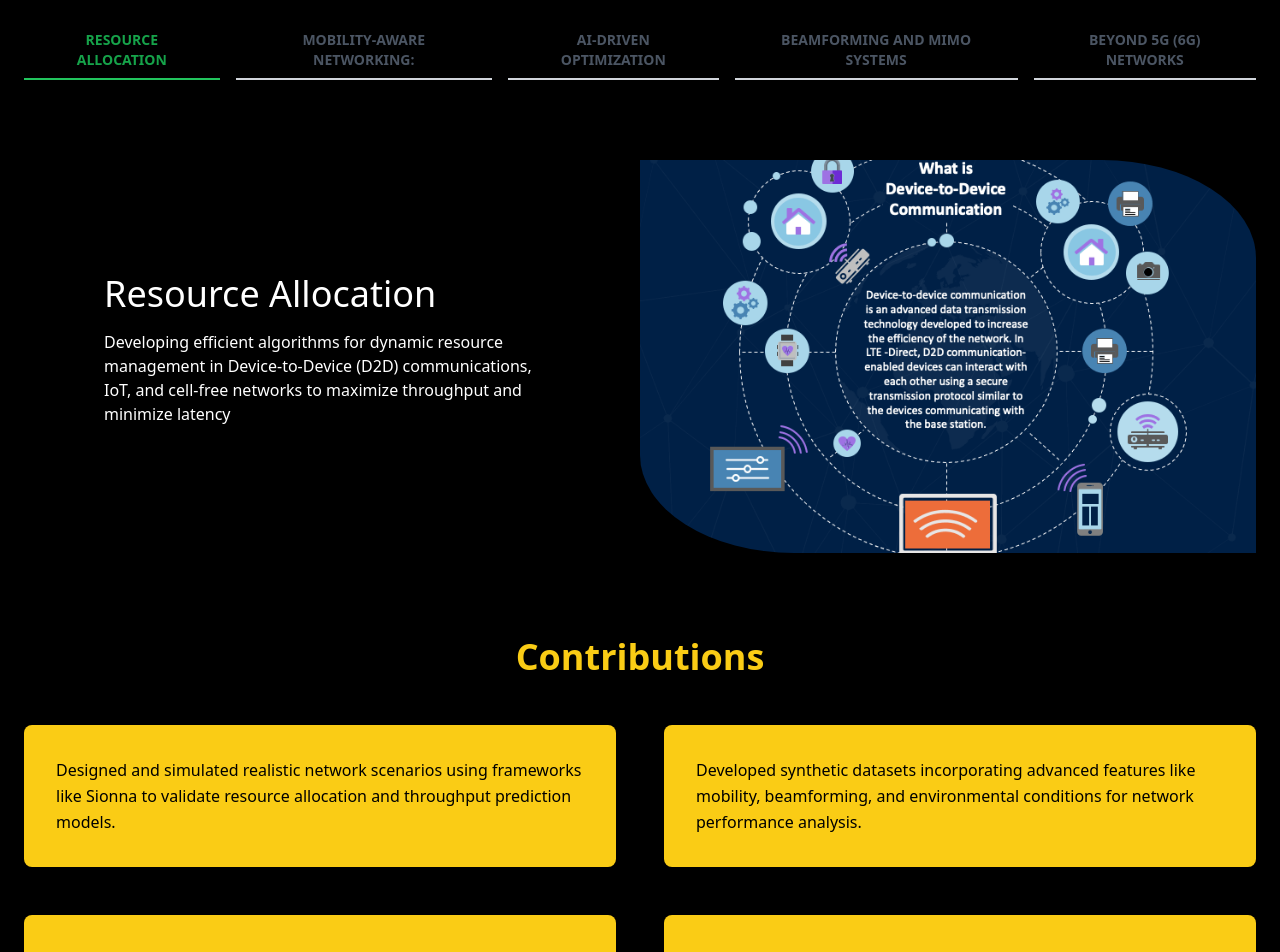
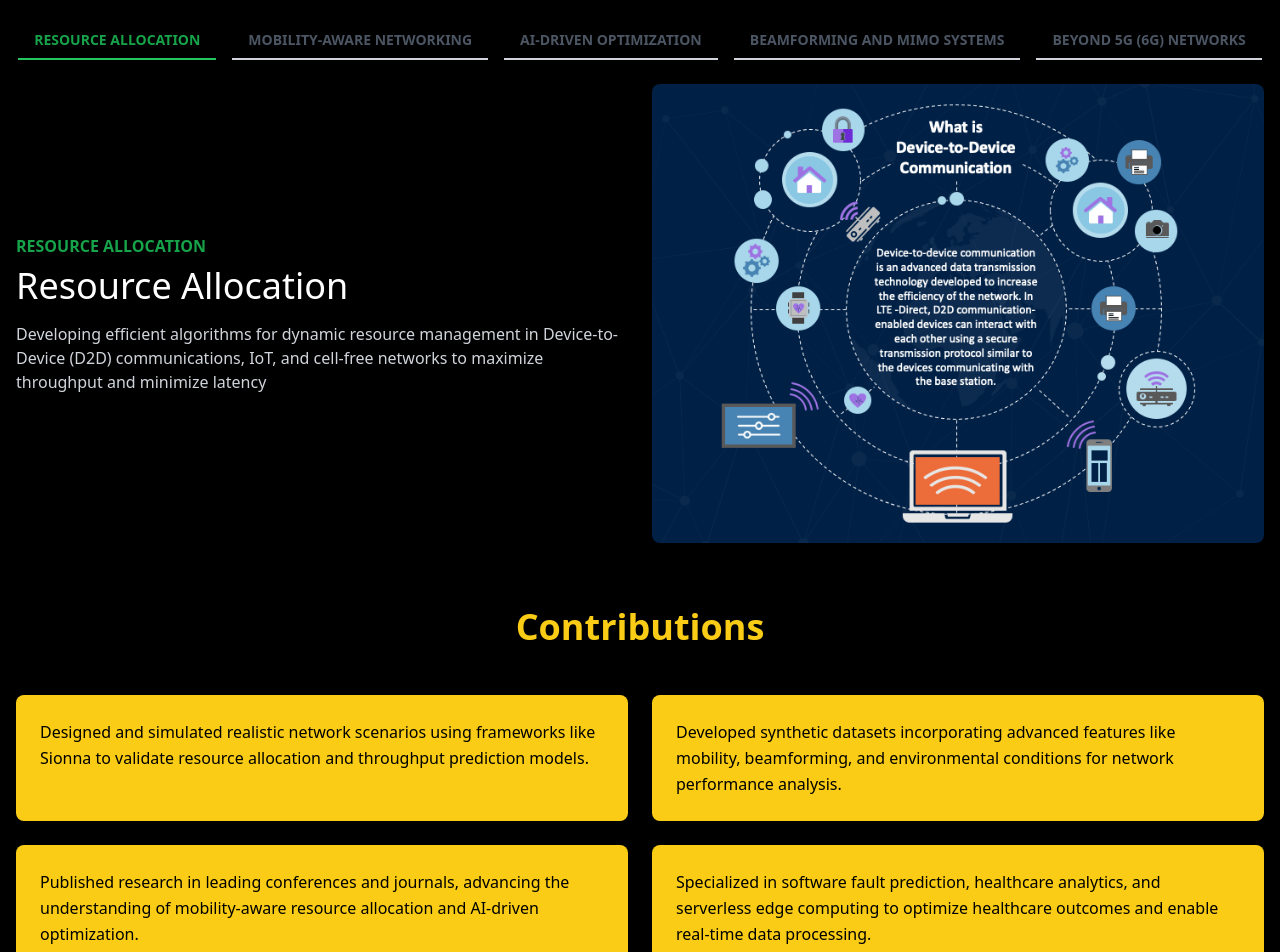
Before and after one commit to Amna1993/iqra, a React (Create React App) app: page / in a window 1280 px wide. Shown: the part 1280-2232 px from the top of the page. Built offline with nearby package versions, Linux system fonts and the light colour scheme.

Commit message:
Research Design

```diff
--- a/src/components/Research.jsx
+++ b/src/components/Research.jsx
@@ -18,7 +18,7 @@ const Research = () => {
     },
     {
       id: "contribution2",
-      title: "Mobility-Aware Networking: ",
+      title: "Mobility-Aware Networking",
       description:
         "Investigating the impact of user mobility on resource allocation, network slicing, and signal optimization to enhance service quality in highly dynamic environments.",
       image: mobility,
@@ -27,14 +27,14 @@ const Research = () => {
       id: "contribution3",
       title: "AI-Driven Optimization",
       description:
-        "Leveraging artificial intelligence, including deep learning and reinforcement learning, to address complex challenges like interference management, energy eFiciency, and predictive analytics in network optimization.",
+        "Leveraging artificial intelligence, including deep learning and reinforcement learning, to address complex challenges like interference management, energy efficiency, and predictive analytics in network optimization.",
       image: ai,
     },
     {
       id: "contribution4",
       title: "Beamforming and MIMO Systems",
       description:
-        "Exploring advanced techniques like massive MIMO and intelligent beamforming to improve signal quality, spectral eFiciency, and coverage in dense urban environments.",
+        "Exploring advanced techniques like massive MIMO and intelligent beamforming to improve signal quality, spectral efficiency, and coverage in dense urban environments.",
       image: beam,
     },
     {
@@ -48,7 +48,8 @@ const Research = () => {
 
   return (
     <section id="research" className="py-20 bg-black text-white">
-      <div className="container mx-auto px-6">
+      <div className="container mx-auto px-4">
+        {/* Research Header */}
         <h1 className="text-5xl font-extrabold text-yellow-400 text-center mb-6">
           Research
         </h1>
@@ -64,13 +65,13 @@ const Research = () => {
           to immersive virtual reality and precision healthcare.
         </p>
 
-        {/* Contributions Section */}
+        {/* Research Areas */}
         <div className="mt-16">
           <h2 className="text-4xl font-extrabold text-yellow-400 text-center mb-12">
             Research Areas
           </h2>
           {/* Tab Navigation */}
-          <div className="flex justify-center space-x-4 mb-10">
+          <div className="flex flex-wrap justify-center space-x-4 mb-6">
             {contributions.map((contribution) => (
               <button
                 key={contribution.id}
@@ -93,36 +94,27 @@ const Research = () => {
                 tab === contribution.id && (
                   <div
                     key={contribution.id}
-                    className="items-center flex-wrap relative flex"
+                    className="flex flex-col md:flex-row items-center gap-6"
                   >
-                    <div
-                      className="transform -translate-x-10 rounded-br-[20%] rounded-tl-[20%] absolute top-0 left-0 w-[45%] h-[37%] md:w-[60%] md:h-[50%] bg-green-100 opacity-30 -z-10"
-                      aria-hidden="true"
-                    ></div>
-
                     {/* Text Section */}
                     <div className="w-full md:w-1/2">
-                      <div className="md:mr-10 lg:mx-20">
                       <p className="mb-2 text-green-600 text-base uppercase font-bold">
-                          {contribution.subtitle}
+                        {contribution.title}
                       </p>
                       <h2 className="text-2xl lg:text-4xl">
                         {contribution.title}
                       </h2>
-                        <p className="mt-4">{contribution.description}</p>
-                      </div>
+                      <p className="mt-4 text-gray-300">{contribution.description}</p>
                     </div>
 
                     {/* Image Section */}
-                    <div className="w-full md:w-1/2 md:mt-10 md:mb-5">
-                      <div className="rounded-tr-[20%] md:rounded-tr-[25%] rounded-bl-[20%] md:rounded-bl-[25%] overflow-hidden pb-[63.7%] relative">
-                        <div className="absolute top-0 left-0 w-full h-full">
+                    <div className="w-full md:w-1/2">
+                      <div className="rounded-lg overflow-hidden shadow-lg">
                         <img
                           src={contribution.image}
                           alt={contribution.title}
-                            className="w-full h-full object-center object-cover"
+                          className="w-full h-auto object-cover"
                         />
-                        </div>
                       </div>
                     </div>
                   </div>
@@ -130,50 +122,29 @@ const Research = () => {
             )}
           </div>
         </div>
+
         {/* Contributions Section */}
         <div className="mt-16">
           <h2 className="text-4xl font-extrabold text-yellow-400 text-center mb-12">
             Contributions
           </h2>
-  <div className="grid grid-cols-1 md:grid-cols-2 gap-12">
-    {/* Contribution 1 */}
-    <div className="flex flex-col bg-yellow-400 p-8 rounded-lg shadow-lg hover:shadow-yellow-400 transition-shadow duration-300">
-
-      <p className="text-black leading-relaxed">
-        Designed and simulated realistic network scenarios using frameworks like
-        Sionna to validate resource allocation and throughput prediction models.
-      </p>
+          <div className="grid grid-cols-1 sm:grid-cols-2 lg:grid-cols-2 gap-6">
+            {[
+              "Designed and simulated realistic network scenarios using frameworks like Sionna to validate resource allocation and throughput prediction models.",
+              "Developed synthetic datasets incorporating advanced features like mobility, beamforming, and environmental conditions for network performance analysis.",
+              "Published research in leading conferences and journals, advancing the understanding of mobility-aware resource allocation and AI-driven optimization.",
+              "Specialized in software fault prediction, healthcare analytics, and serverless edge computing to optimize healthcare outcomes and enable real-time data processing.",
+            ].map((content, idx) => (
+              <div
+                key={idx}
+                className="bg-yellow-400 p-6 rounded-lg shadow-md hover:shadow-lg transition-shadow duration-300"
+              >
+                <p className="text-black leading-relaxed">{content}</p>
+              </div>
+            ))}
+          </div>
         </div>
 
-    {/* Contribution 2 */}
-    <div className="flex flex-col bg-yellow-400 p-8 rounded-lg shadow-lg hover:shadow-yellow-400 transition-shadow duration-300">
-
-      <p className="text-black leading-relaxed">
-        Developed synthetic datasets incorporating advanced features like mobility,
-        beamforming, and environmental conditions for network performance analysis.
-      </p>
-    </div>
-
-    {/* Contribution 3 */}
-    <div className="flex flex-col bg-yellow-400 p-8 rounded-lg shadow-lg hover:shadow-yellow-400 transition-shadow duration-300">
-
-      <p className="text-black leading-relaxed">
-        Published research in leading conferences and journals, advancing the
-        understanding of mobility-aware resource allocation and AI-driven optimization.
-      </p>
-    </div>
-
-    {/* Contribution 4 */}
-    <div className="flex flex-col bg-yellow-400 p-8 rounded-lg shadow-lg hover:shadow-yellow-400 transition-shadow duration-300">
-
-      <p className="text-black leading-relaxed">
-        Specialized in software fault prediction, healthcare analytics, and serverless
-        edge computing to optimize healthcare outcomes and enable real-time data processing.
-      </p>
-    </div>
-
-  </div>
-</div>
         {/* Future Goals Section */}
         <div className="mt-16">
           <h2 className="text-4xl font-extrabold text-yellow-400 text-center mb-6">
```
Lines whose indentation alone changed are shown as unchanged.
